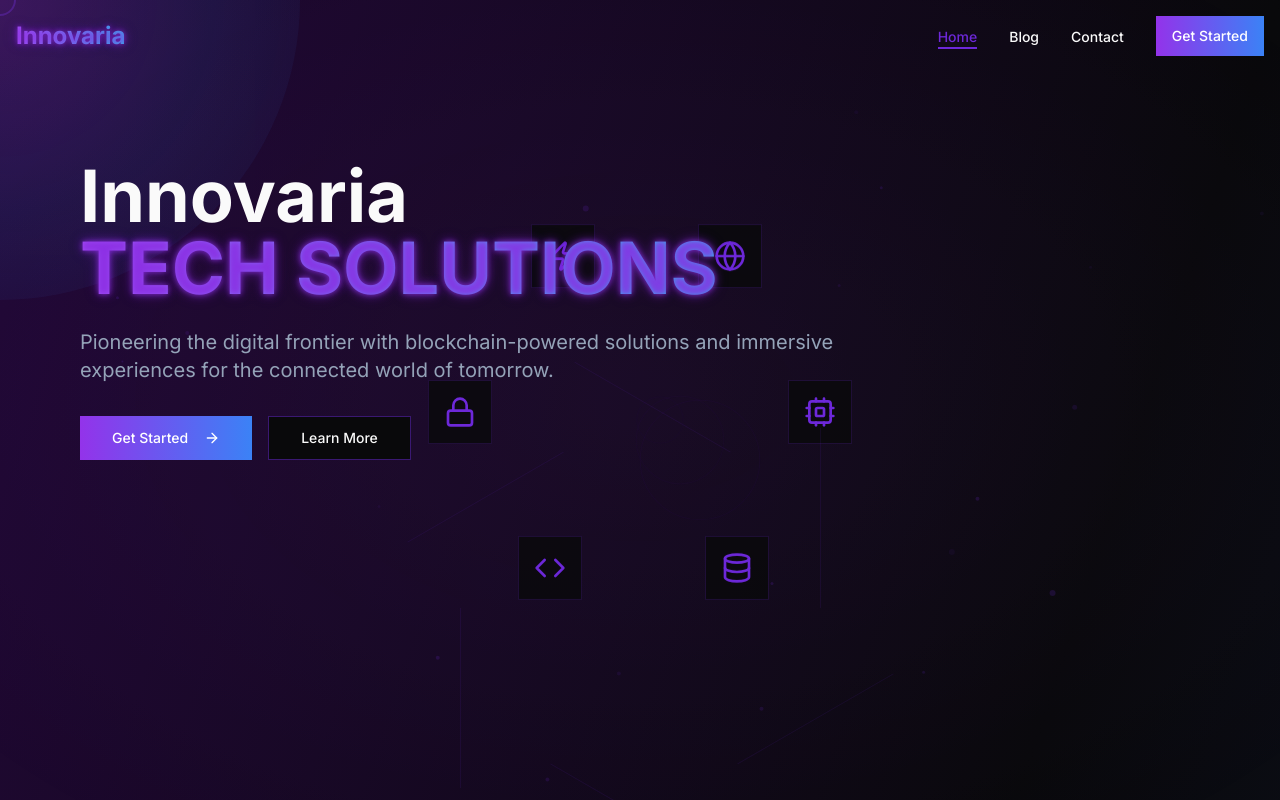
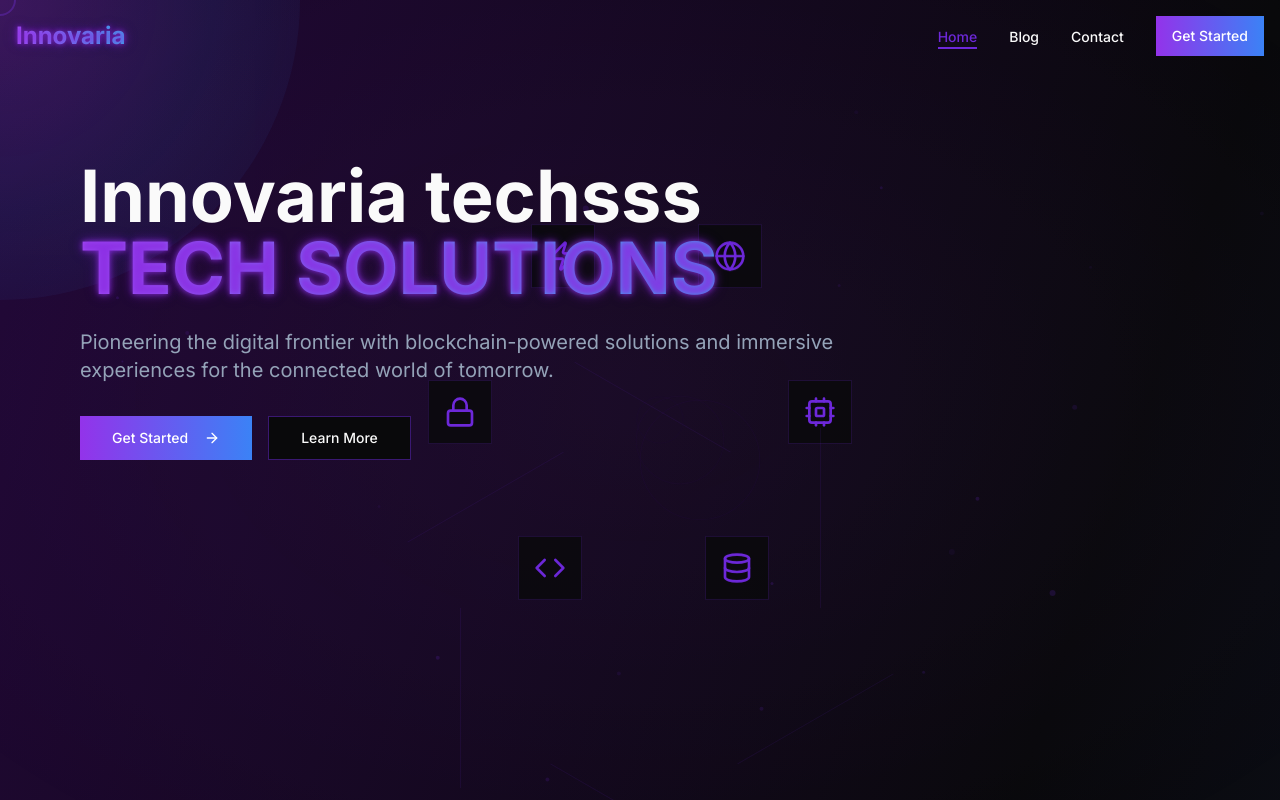
Before and after one commit to Muzided/cyberpunk-website, a Next.js app: page / in a window 1280 px wide. Shown: the top 800 px of the page. Built offline with nearby package versions, Linux system fonts and the light colour scheme.

Commit message:
added new compant name

```diff
--- a/components/hero-section.tsx
+++ b/components/hero-section.tsx
@@ -30,7 +30,7 @@ export default function HeroSection() {
           <motion.div initial={{ opacity: 0, y: 20 }} animate={{ opacity: 1, y: 0 }} transition={{ duration: 0.5 }}>
             <h1 className="text-5xl md:text-7xl font-bold mb-6">
               <span className="glitch block" >
-                {companyName}
+                {companyName} techsss
               </span>
               <span className="bg-clip-text text-transparent bg-gradient-to-r from-purple-500 to-cyan-400 neon-text">
                 TECH SOLUTIONS
```
